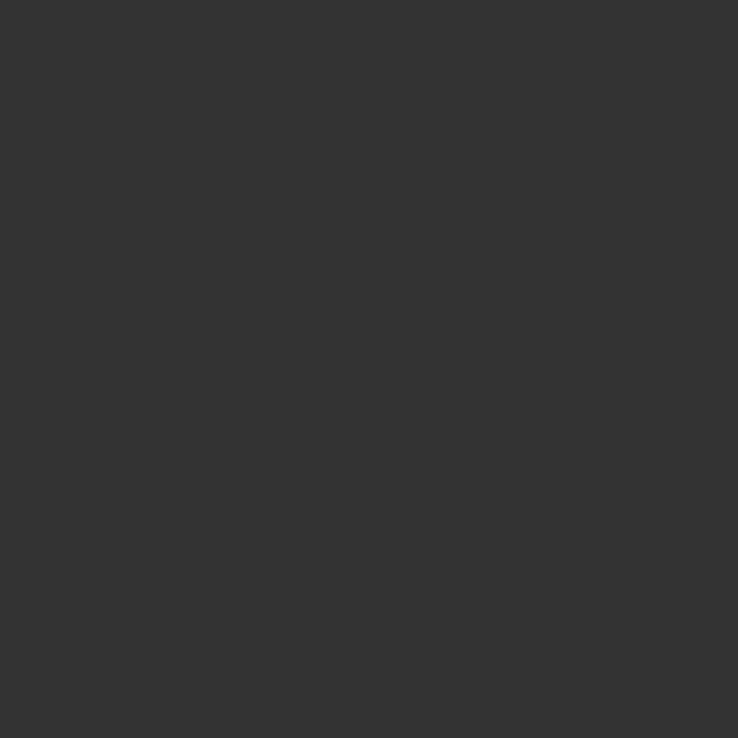
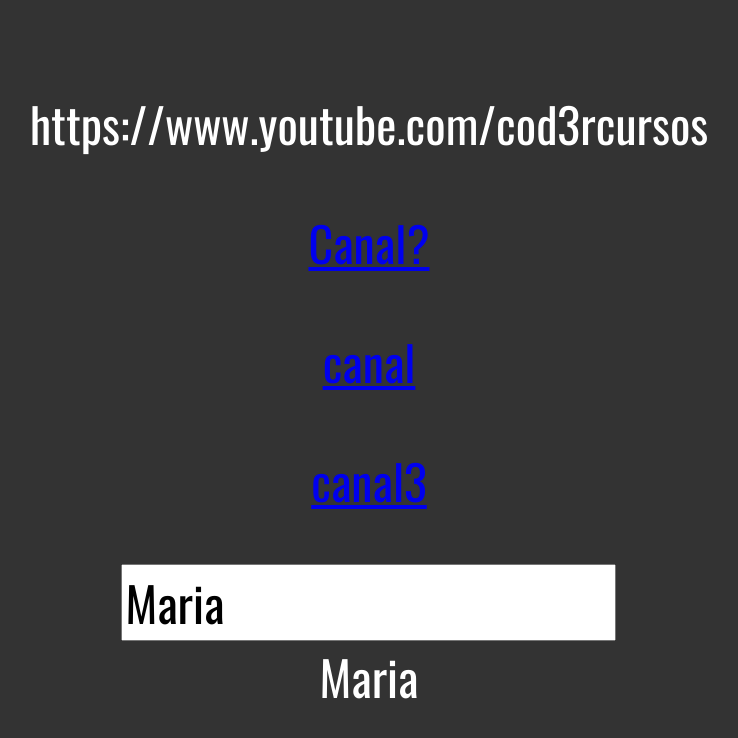
Before and after one commit to Edusocrates/vue, a website: page exercicios/binding.html in a window 1280 px wide. Shown: the whole page, without its empty margins (271-1009 px from the left). Drawn offline with Linux system fonts and the light colour scheme.

Commit message:
exemplos de bind no Vue

```diff
--- a/exercicios/binding.html
+++ b/exercicios/binding.html
@@ -8,8 +8,30 @@
 </head>
 <body class="exercicio">
 
+    <div id="app">
+        <p> {{ link }} </p>
+        <p> <a href="{{ link }}">Canal?</a></p>
+        <p><a v-bind:href="link"   >canal</a></p> <!--utilizando o v-bind para interpolar a url-->
+        <p><a :href="link" >canal3</a></p><!--forma reduzida de fazer bind-->
+        <p> <input type="text" v-model="nome"><br>
+            <span >{{ nome }}</span>
+        </p>
+
+    </div>
     <script>
-        // ...
+        new Vue({
+            el: "#app",
+            data: {
+                nome: "Maria",
+                link: "https://www.youtube.com/cod3rcursos"
+            },
+            watch: {
+                nome(novoValor){
+                    console.log(novoValor.toUpperCase())
+                }
+            }
+
+        })
     </script>
 </body>
 </html>
```
